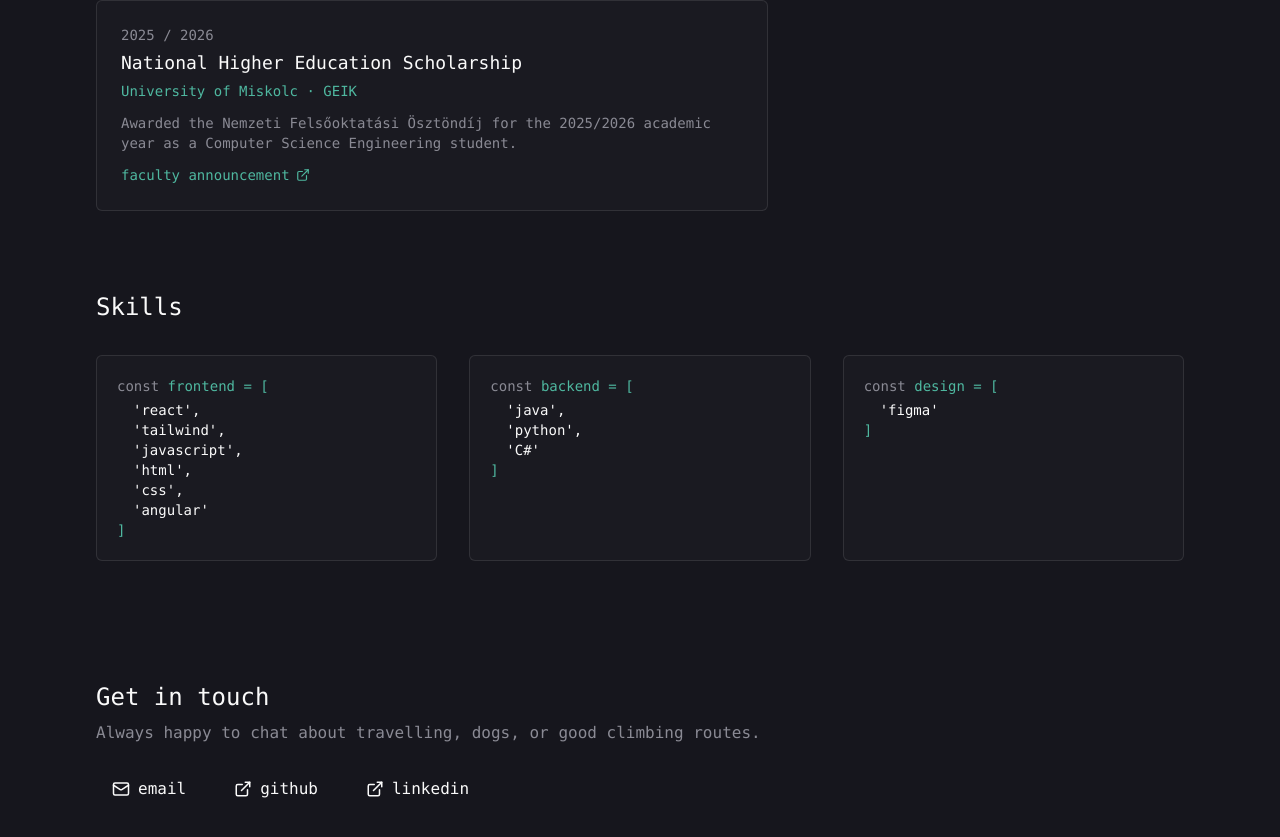
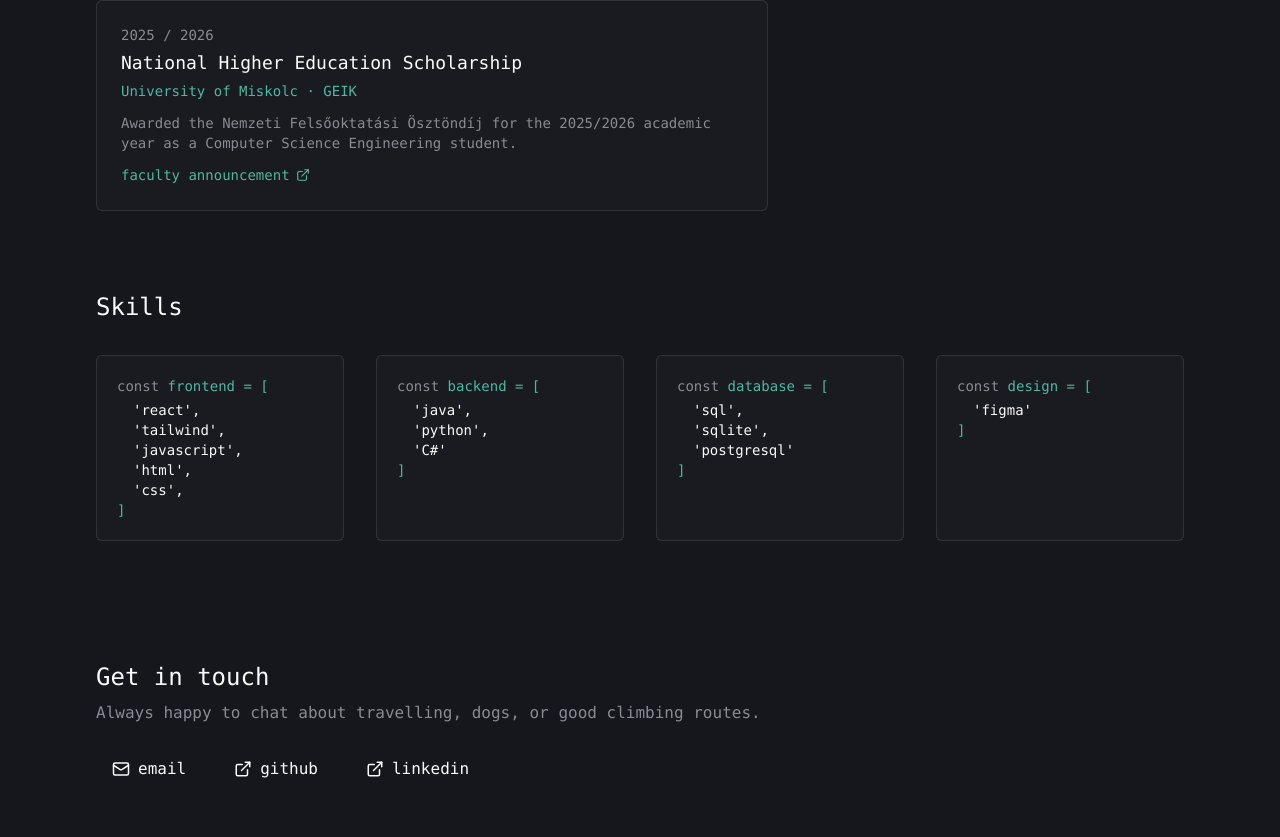
Before and after one commit to VargaEszter11/portfolio, a React (Vite) app: page / in a window 1280 px wide. Shown: the part 2008-2845 px from the top of the page. Built offline with nearby package versions, Linux system fonts and the light colour scheme.

Commit message:
db skills

```diff
--- a/src/components/Skills.jsx
+++ b/src/components/Skills.jsx
@@ -7,7 +7,7 @@ function Skills() {
             <h2 className="font-mono text-offwhite text-2xl font-medium">
                 Skills
             </h2>
-            <div className="grid grid-cols-1 sm:grid-cols-2 md:grid-cols-3 gap-6 md:gap-8 mt-8">
+            <div className="grid grid-cols-1 sm:grid-cols-2 lg:grid-cols-4 gap-6 md:gap-8 mt-8">
                 <div className="border border-white/10 rounded-md p-5 bg-white/[0.02]">
                     <p className="font-mono text-teal text-sm">
                         <span className="text-muted">const</span> frontend = [
@@ -18,7 +18,6 @@ function Skills() {
                         'javascript',<br />
                         'html',<br />
                         'css',<br />
-                        'angular'
                     </p>
                     <p className="font-mono text-teal text-sm">]</p>
                 </div>
@@ -30,6 +29,17 @@ function Skills() {
                         'java',<br />
                         'python',<br />
                         'C#'
+                    </p>
+                    <p className="font-mono text-teal text-sm">]</p>
+                </div>
+                <div className="border border-white/10 rounded-md p-5 bg-white/[0.02]">
+                    <p className="font-mono text-teal text-sm">
+                        <span className="text-muted">const</span> database = [
+                    </p>
+                    <p className="font-mono text-offwhite text-sm pl-4 mt-1">
+                        'sql',<br />
+                        'sqlite',<br />
+                        'postgresql'
                     </p>
                     <p className="font-mono text-teal text-sm">]</p>
                 </div>
```
